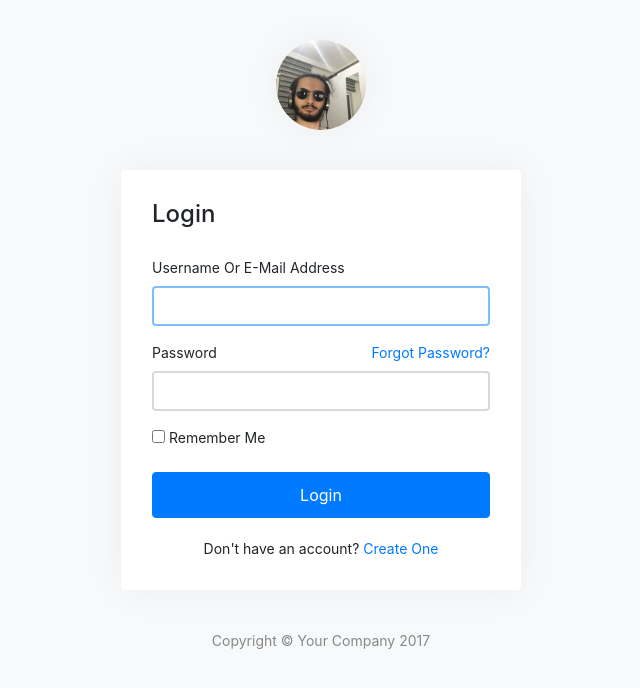
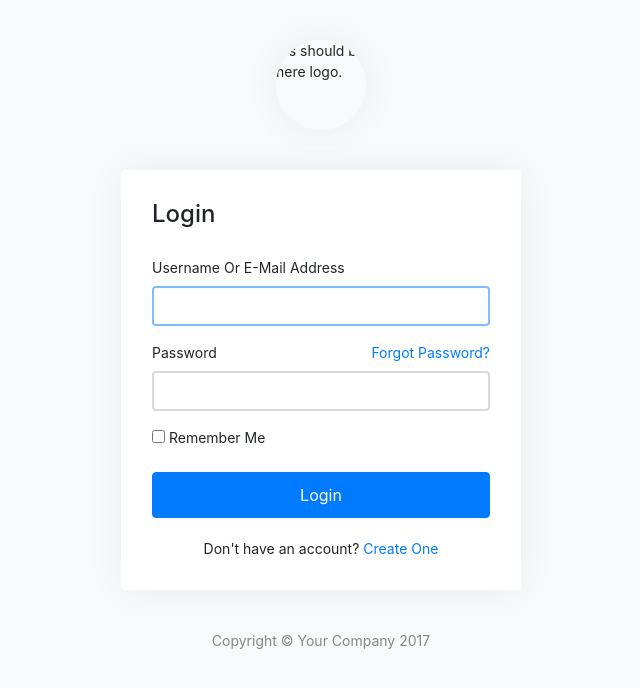
Before and after one commit to mksglu/react-redux-authentication, a React (Vite) app: page /auth/login in a window 1280 px wide. Shown: the top 688 px of the page, without its empty margins (319-959 px from the left). Built offline with nearby package versions, Linux system fonts and the light colour scheme.

Commit message:
testLogo

```diff
--- a/src/components/login/brand.js
+++ b/src/components/login/brand.js
@@ -1,9 +1,7 @@
-import React, { Component } from 'react'
-import Logo from '../../img/logo.jpg'
+import React from 'react';
 
 const Brand = () => (
-  <div className="brand">
-    <img src={Logo} alt={'logo'} />
+  <div className="brand"> It's should be here logo.
   </div>
 )
 
```
